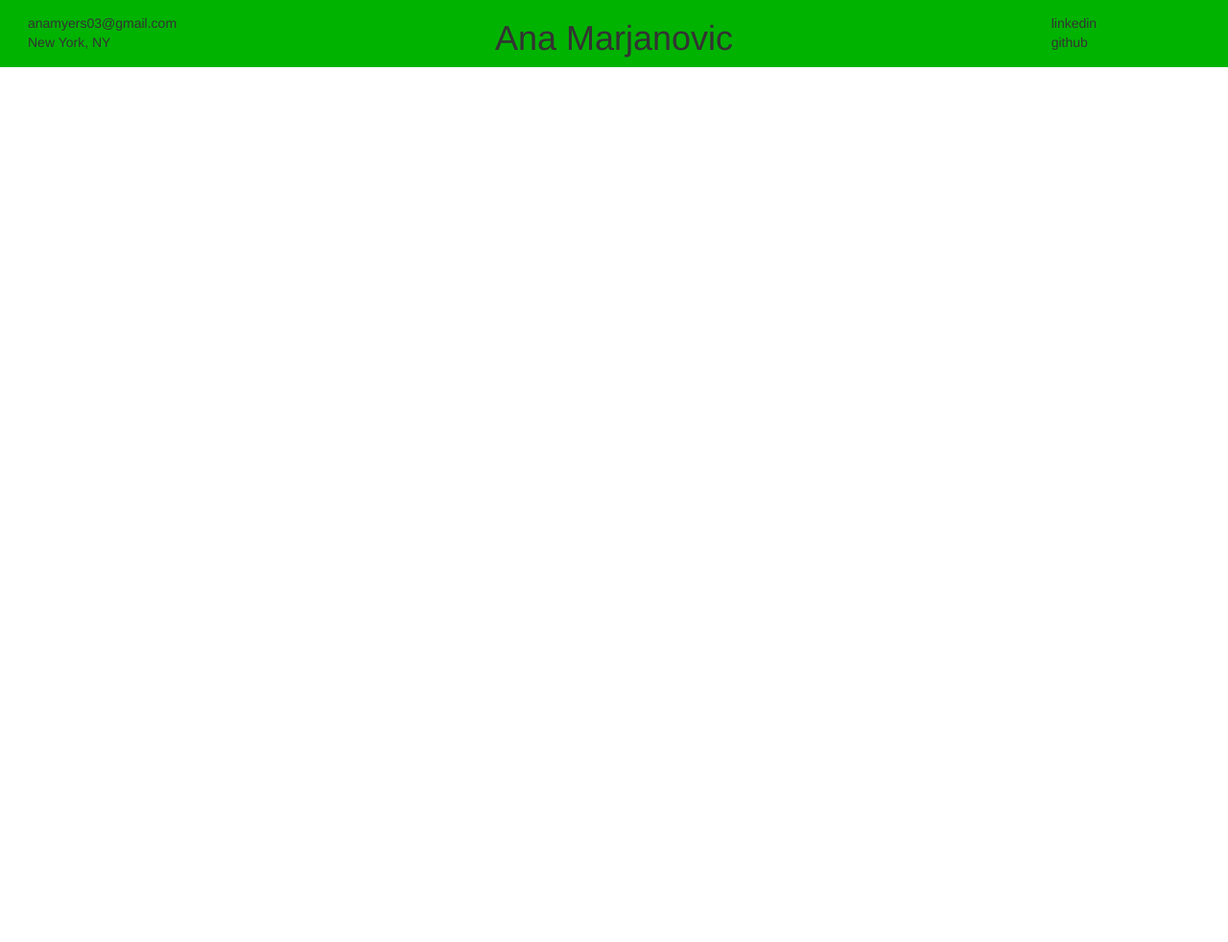
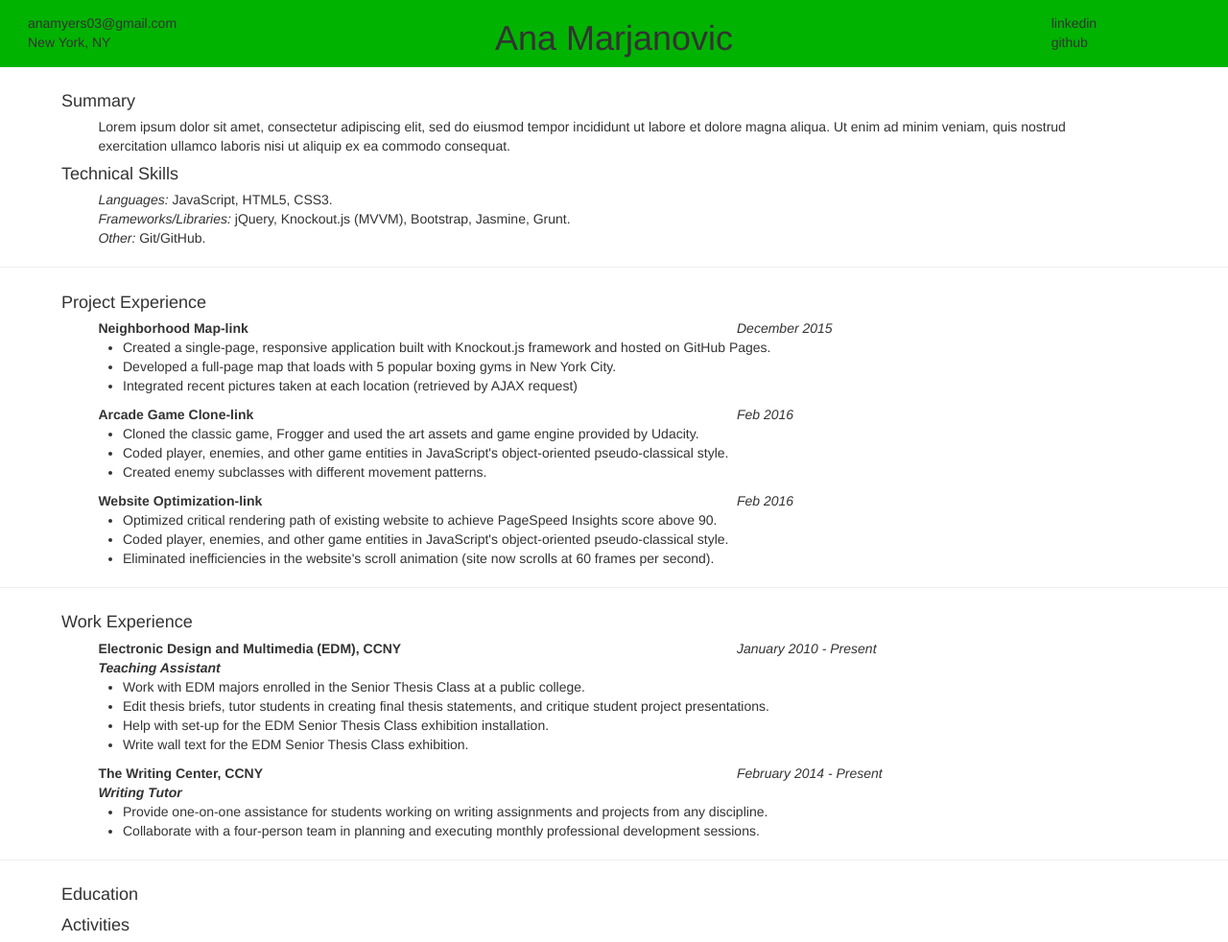
Before and after one commit to marjanana/Resume, a plain HTML site: page index.html in a window 1280 px wide. Shown: the whole page at 96% size. Before the commit the page ends 800 px from the top, so only its background shows below. Drawn offline with Linux system fonts and the light colour scheme.

Commit message:
Education
formatted lists and titles

```diff
--- a/css/style-desktop.css
+++ b/css/style-desktop.css
@@ -4,4 +4,10 @@
     text-align: left;
     padding: 1em 1em 0em;
   }
+
+  #project-titles-2 {
+  padding-left: 10%;
+  font-style: italic;
 }
+
+}
--- a/css/style-general.css
+++ b/css/style-general.css
@@ -3,11 +3,37 @@ h1 {
     text-align: center;
   }
 
-.row {
+#header {
   background-color: rgb(0, 179, 0);
 }
 
-.header-links {
-  text-align: left;
-  padding: 1em 1em 0em;
+.subtitles {
+  margin: 0.5% 5% 0.5%;
 }
+
+.paragraph {
+   margin: 0.5% 8% 0.5%;
+}
+
+.italics {
+  font-style: italic;
+}
+
+#project-titles-1 {
+  font-weight: 700;
+  padding-left: 8%;
+}
+
+#project-titles-m {
+  font-style: italic;
+  font-weight: 600;
+  padding-left: 8%;
+}
+
+#project-titles-2 {
+  padding-left: 8%;
+  font-style: italic;
+}
+.bulletp {
+  padding-left: 10%;
+}
--- a/css/style-mobile.css
+++ b/css/style-mobile.css
@@ -1,11 +1,11 @@
 @media only screen and (max-width: 600px) {
 
   body {
-    text-align: center;
+    text-align: left;
   }
 
   .header-links {
     text-align: center;
     padding: 1em 1em 0em;
- }
+  }
 }
--- a/index.html
+++ b/index.html
@@ -8,10 +8,11 @@
     <link rel="stylesheet" href="css/style-mobile.css">
     <link rel="stylesheet" href="css/bootstrap.min.css">
     <link rel="stylesheet" href="css/bootstrap-theme.min.css">
+    <link rel="stylesheet" href="https://fonts.googleapis.com/css?family=Cabin:400,700">
 </head>
 <body>
   <div class="container-fluid">
-      <div class="row">
+      <div class="row" id="header">
         <div class="col-md-2">
           <p class="header-links">anamyers03@gmail.com <br> New York, NY</p>
         </div>
@@ -20,6 +21,76 @@
           <p class="header-links">linkedin <br> github</p>
         </div>
       </div>
+      <br>
+      <div class="row">
+          <h4 class="subtitles">Summary</h4>
+          <p class="paragraph">Lorem ipsum dolor sit amet, consectetur adipiscing elit, sed do eiusmod tempor incididunt ut labore et dolore magna aliqua. Ut enim ad minim veniam, quis nostrud exercitation ullamco laboris nisi ut aliquip ex ea commodo consequat. <p>
+          <h4 class="subtitles">Technical Skills</h4>
+          <p class="paragraph"><span class="italics">Languages:</span>  JavaScript, HTML5, CSS3.<br>
+                               <span class="italics">Frameworks/Libraries:</span>  jQuery, Knockout.js (MVVM), Bootstrap, Jasmine, Grunt.<br>
+                               <span class="italics">Other:</span>  Git/GitHub.<p>
+          <hr>
+      </div>
+
+      <div class="row">
+        <h4 class="subtitles">Project Experience</h4>
+        <div class="col-md-6" id="project-titles-1">Neighborhood Map<span>-link</span></div>
+        <div class="col-md-6" id="project-titles-2">December 2015</div>
+        <br>
+        <ul class="bulletp">
+          <li>Created a single-page, responsive application built with Knockout.js framework and hosted on GitHub Pages.</li>
+          <li>Developed a full-page map that loads with 5 popular boxing gyms in New York City.</li>
+          <li>Integrated recent pictures taken at each location (retrieved by AJAX request)</li>
+        </ul>
+
+        <div class="col-md-6" id="project-titles-1">Arcade Game Clone<span>-link</span></div>
+        <div class="col-md-6" id="project-titles-2">Feb 2016</div>
+        <br>
+        <ul class="bulletp">
+          <li>Cloned the classic game, Frogger and used the art assets and game engine provided by Udacity.</li>
+          <li>Coded player, enemies, and other game entities in JavaScript's object-oriented pseudo-classical style.</li>
+          <li>Created enemy subclasses with different movement patterns.</li>
+        </ul>
+        <div class="col-md-6" id="project-titles-1">Website Optimization<span>-link</span></div>
+        <div class="col-md-6" id="project-titles-2">Feb 2016</div>
+        <br>
+        <ul class="bulletp">
+          <li>Optimized critical rendering path of existing website to achieve PageSpeed Insights score above 90.</li>
+          <li>Coded player, enemies, and other game entities in JavaScript's object-oriented pseudo-classical style.</li>
+          <li>Eliminated inefficiencies in the website's scroll animation (site now scrolls at 60 frames per second).</li>
+        </ul>
+        <hr>
+      </div>
+
+      <div class="row">
+        <h4 class="subtitles">Work Experience</h4>
+        <div class="col-md-6" id="project-titles-1">Electronic Design and Multimedia (EDM), CCNY</div>
+        <div class="col-md-6" id="project-titles-2">January 2010 - Present</div>
+        <div id="project-titles-m">Teaching Assistant</div>
+        <ul class="bulletp">
+          <li>Work with EDM majors enrolled in the Senior Thesis Class at a public college.</li>
+          <li>Edit thesis briefs, tutor students in creating final thesis statements, and critique student project presentations.</li>
+          <li>Help with set-up for the EDM Senior Thesis Class exhibition installation.</li>
+          <li>Write wall text for the EDM Senior Thesis Class exhibition.</li>
+        </ul>
+        <div class="col-md-6" id="project-titles-1">The Writing Center, CCNY</div>
+        <div class="col-md-6" id="project-titles-2">February 2014 - Present</div>
+        <div id="project-titles-m">Writing Tutor</div>
+        <ul class="bulletp">
+          <li>Provide one-on-one assistance for students working on writing assignments and projects from any discipline.</li>
+          <li>Collaborate with a four-person team in planning and executing monthly professional development sessions.</li>
+        </ul>
+        <hr>
+      </div>
+
+
+      <div class="row">
+      <h4 class="subtitles">Education</h4>
+      </div>
+
+      <div class="row">
+      <h4 class="subtitles">Activities</h4>
+      </div>
   </div>
 </body>
 </html>
```
